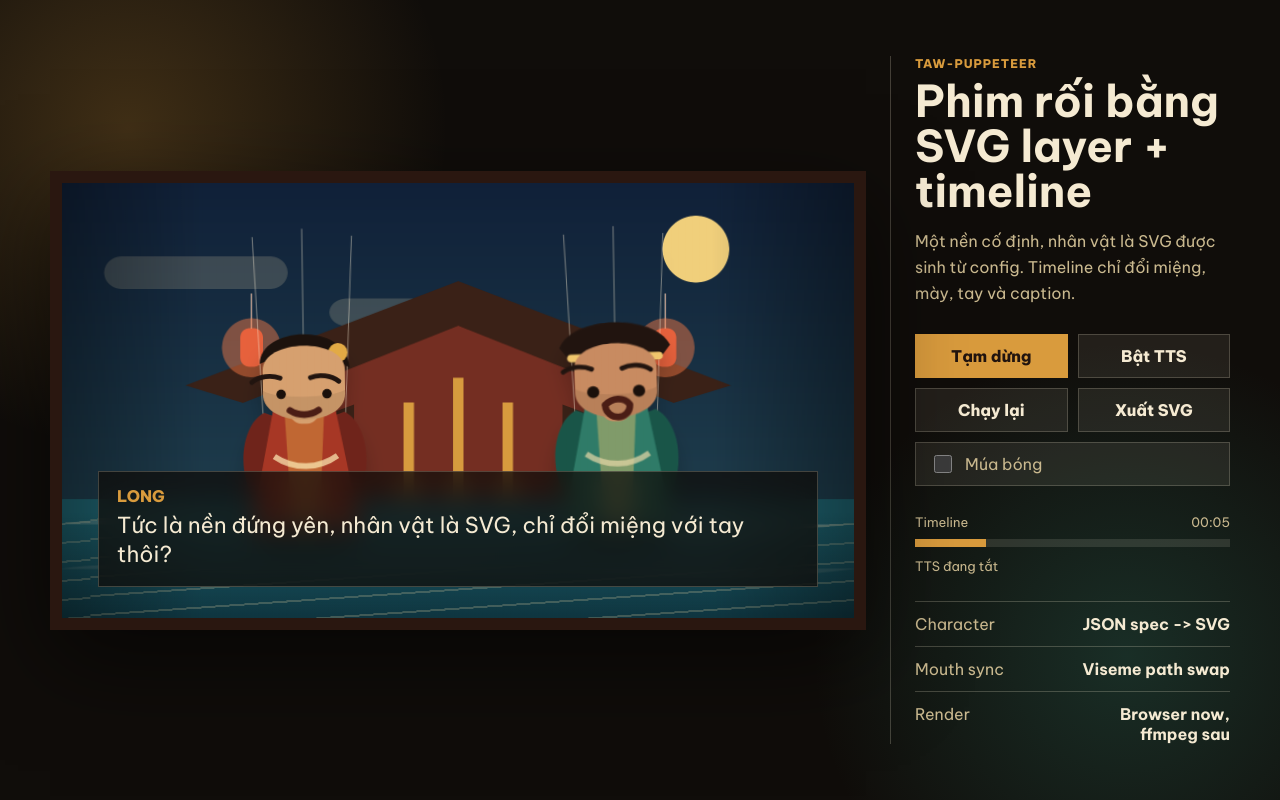
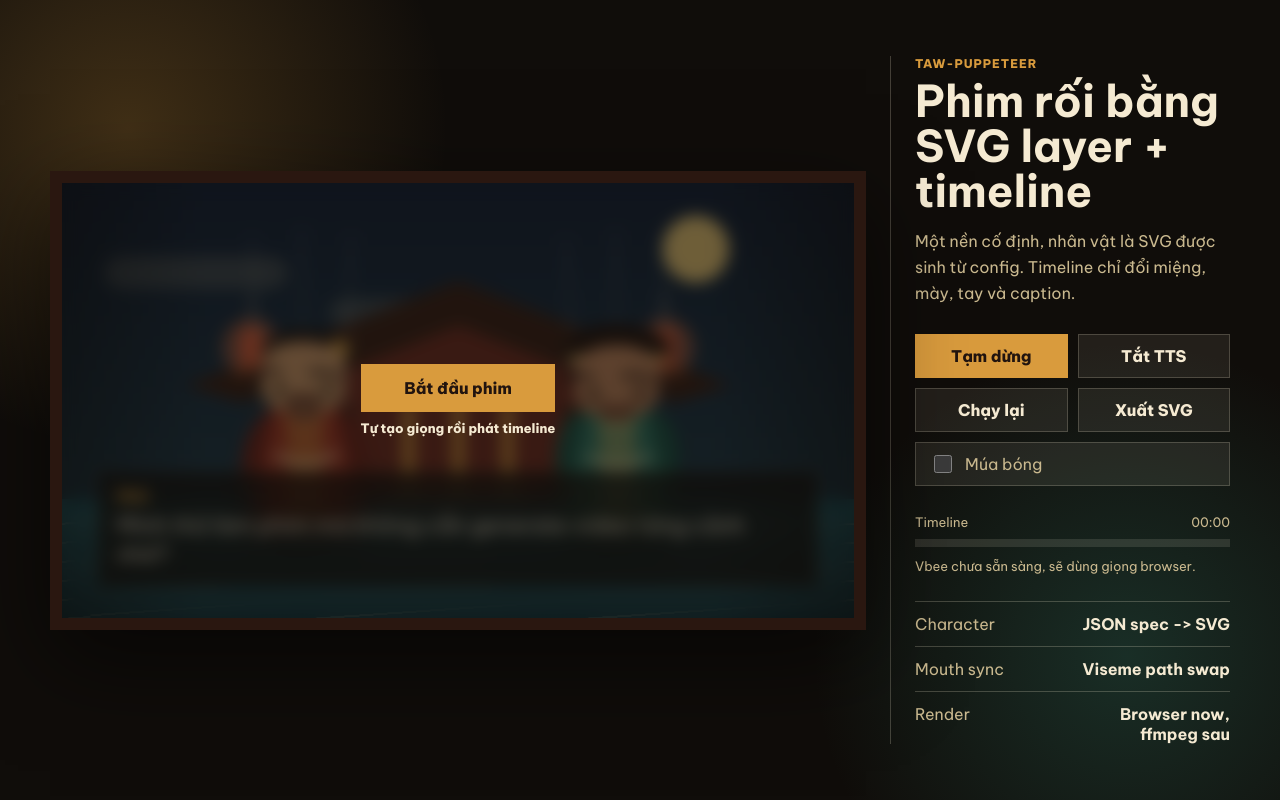
Before and after one commit to the-agents-work/taw-puppeteer, a website: page index.html in a window 1280 px wide. Drawn offline with Linux system fonts and the light colour scheme; no server answers.

Commit message:
feat: autoplay timeline with prefetched tts

```diff
--- a/index.html
+++ b/index.html
@@ -27,6 +27,11 @@
             <span class="speaker" id="speakerName">Mai</span>
             <span id="captionText">Mình thử làm phim mà không cần generate video từng cảnh nhé?</span>
           </div>
+
+          <button class="start-overlay" id="startFilm" type="button">
+            <span>Bắt đầu phim</span>
+            <small>Tự tạo giọng rồi phát timeline</small>
+          </button>
         </div>
       </section>
 
@@ -41,7 +46,7 @@
 
         <div class="controls">
           <button class="primary" id="togglePlayback" type="button">Tạm dừng</button>
-          <button id="toggleVoice" type="button">Bật TTS</button>
+          <button id="toggleVoice" type="button">Tắt TTS</button>
           <button id="restartScene" type="button">Chạy lại</button>
           <button id="exportSvg" type="button">Xuất SVG</button>
           <label class="switch">
@@ -58,7 +63,7 @@
           <div class="progress">
             <span id="progressBar"></span>
           </div>
-          <p class="voice-status" id="voiceStatus">TTS đang tắt</p>
+          <p class="voice-status" id="voiceStatus">Đang chuẩn bị TTS...</p>
         </div>
 
         <dl class="stats">
--- a/script.js
+++ b/script.js
@@ -100,16 +100,20 @@ const restartScene = document.querySelector("#restartScene");
 const shadowMode = document.querySelector("#shadowMode");
 const exportSvg = document.querySelector("#exportSvg");
 const voiceStatus = document.querySelector("#voiceStatus");
+const startFilm = document.querySelector("#startFilm");
 
 let startedAt = performance.now();
 let pausedAt = 0;
 let elapsedBeforePause = 0;
-let isPlaying = true;
+let isPlaying = false;
 let activeActor = "mai";
-let voiceEnabled = false;
+let voiceEnabled = true;
 let lastSpokenBeat = -1;
 let currentAudio = null;
 let ttsMode = "off";
+let hasStarted = false;
+const audioCache = new Map();
+const prefetchState = new Map();
 
 function createPuppetSvg(actorKey, preset) {
   const accessory =
@@ -238,35 +242,56 @@ async function speakBeat(beat, beatIndex) {
 
   lastSpokenBeat = beatIndex;
   stopVoice();
-  voiceStatus.textContent = "Đang tạo giọng...";
+  voiceStatus.textContent = audioCache.has(beatIndex) ? "Đang phát Vbee..." : "Đang tạo giọng...";
 
   try {
-    const response = await fetch("/api/tts", {
-      method: "POST",
-      headers: { "Content-Type": "application/json" },
-      body: JSON.stringify({ actor: beat.actor, text: beat.text }),
-    });
-    const data = await response.json();
-
-    if (response.status === 412 || data.fallback === "browser-speech") {
-      ttsMode = "browser";
-      speakWithBrowser(beat);
-      return;
-    }
-
-    if (!response.ok) {
-      throw new Error(data.error || "TTS failed");
-    }
-
+    const data = await getBeatAudio(beat, beatIndex);
     ttsMode = "vbee";
     currentAudio = new Audio(data.audioUrl);
-    currentAudio.play();
+    await currentAudio.play();
     voiceStatus.textContent = `Vbee: ${data.voiceCode}`;
   } catch (error) {
     ttsMode = "browser";
     voiceStatus.textContent = "Vbee chưa sẵn sàng, dùng giọng browser.";
     speakWithBrowser(beat);
   }
+}
+
+async function prefetchTimelineAudio() {
+  voiceStatus.textContent = "Đang gen giọng Vbee cho timeline...";
+  await Promise.allSettled(timeline.map((beat, index) => getBeatAudio(beat, index)));
+  const readyCount = [...audioCache.values()].filter(Boolean).length;
+  voiceStatus.textContent = readyCount
+    ? `Đã sẵn ${readyCount}/${timeline.length} câu Vbee`
+    : "Vbee chưa sẵn sàng, sẽ dùng giọng browser.";
+}
+
+async function getBeatAudio(beat, beatIndex) {
+  if (audioCache.has(beatIndex)) return audioCache.get(beatIndex);
+  if (prefetchState.has(beatIndex)) return prefetchState.get(beatIndex);
+
+  const promise = fetch("/api/tts", {
+    method: "POST",
+    headers: { "Content-Type": "application/json" },
+    body: JSON.stringify({ actor: beat.actor, text: beat.text }),
+  })
+    .then(async (response) => {
+      const data = await response.json();
+      if (response.status === 412 || data.fallback === "browser-speech") {
+        throw new Error("browser-speech");
+      }
+      if (!response.ok) {
+        throw new Error(data.error || "TTS failed");
+      }
+      audioCache.set(beatIndex, data);
+      return data;
+    })
+    .finally(() => {
+      prefetchState.delete(beatIndex);
+    });
+
+  prefetchState.set(beatIndex, promise);
+  return promise;
 }
 
 function speakWithBrowser(beat) {
@@ -325,6 +350,7 @@ toggleVoice.addEventListener("click", () => {
   }
 
   lastSpokenBeat = -1;
+  prefetchTimelineAudio();
 });
 
 restartScene.addEventListener("click", () => {
@@ -333,6 +359,8 @@ restartScene.addEventListener("click", () => {
   elapsedBeforePause = 0;
   lastSpokenBeat = -1;
   isPlaying = true;
+  hasStarted = true;
+  startFilm.classList.add("hidden");
   togglePlayback.textContent = "Tạm dừng";
   stopVoice();
 });
@@ -343,5 +371,21 @@ shadowMode.addEventListener("change", (event) => {
 
 exportSvg.addEventListener("click", exportActiveCharacterSvg);
 
+startFilm.addEventListener("click", async () => {
+  hasStarted = true;
+  startFilm.classList.add("hidden");
+  stopVoice();
+  lastSpokenBeat = -1;
+  startedAt = performance.now();
+  elapsedBeforePause = 0;
+  pausedAt = 0;
+  isPlaying = true;
+  togglePlayback.textContent = "Tạm dừng";
+  if (voiceEnabled) {
+    prefetchTimelineAudio();
+  }
+});
+
 mountCharacters();
+prefetchTimelineAudio();
 requestAnimationFrame(render);
--- a/styles.css
+++ b/styles.css
@@ -164,6 +164,36 @@ input {
   border: 1px solid rgba(245, 234, 210, 0.22);
   background: rgba(16, 13, 10, 0.74);
   backdrop-filter: blur(12px);
+}
+
+.start-overlay {
+  position: absolute;
+  inset: 0;
+  z-index: 12;
+  display: grid;
+  place-content: center;
+  gap: 8px;
+  border: 0;
+  background: rgba(16, 13, 10, 0.58);
+  color: var(--paper);
+  backdrop-filter: blur(8px);
+}
+
+.start-overlay span {
+  display: block;
+  padding: 14px 22px;
+  background: var(--gold);
+  color: #21140f;
+  font-weight: 800;
+}
+
+.start-overlay small {
+  color: var(--paper);
+  font-size: 13px;
+}
+
+.start-overlay.hidden {
+  display: none;
 }
 
 .speaker {
```
